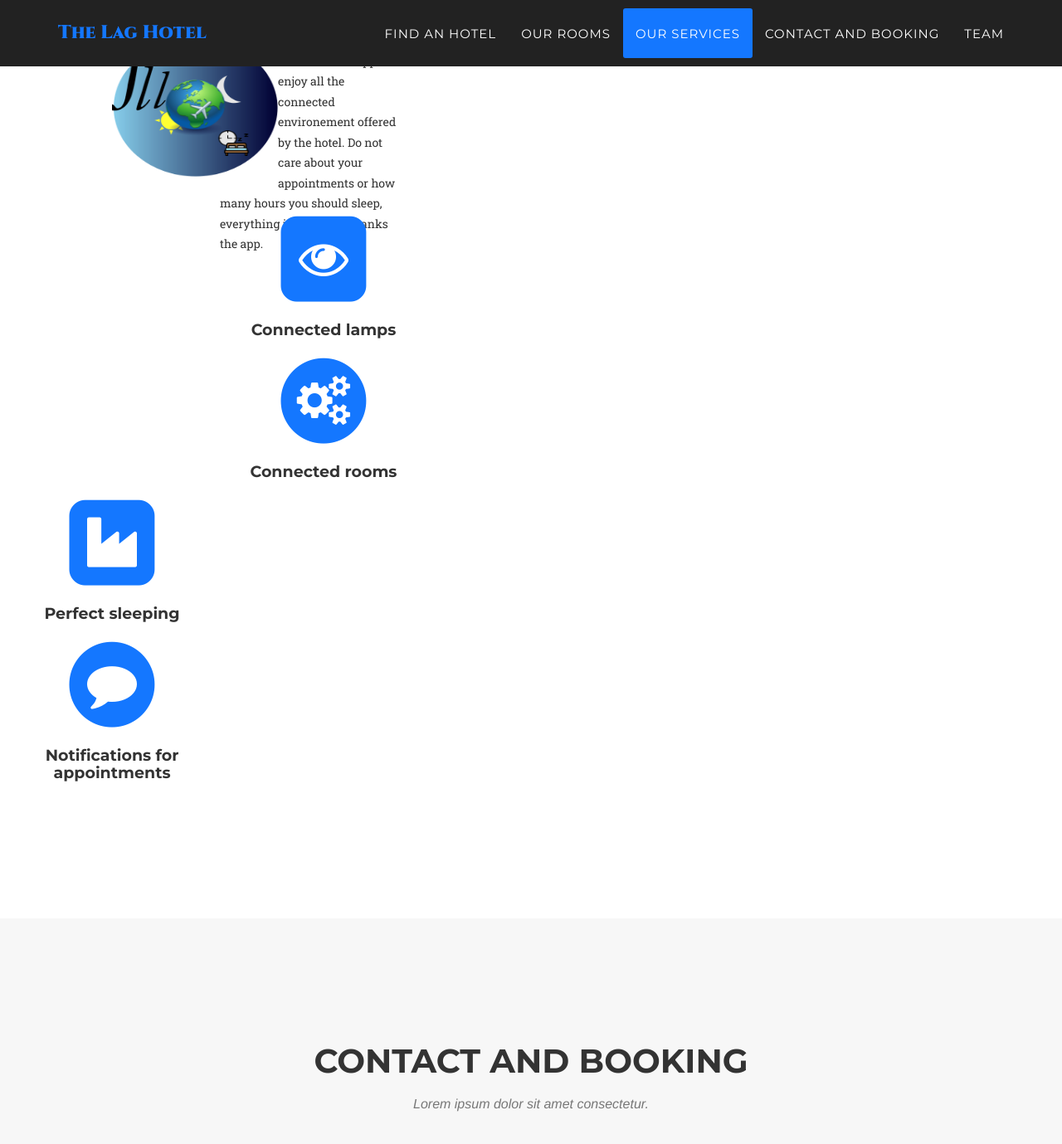
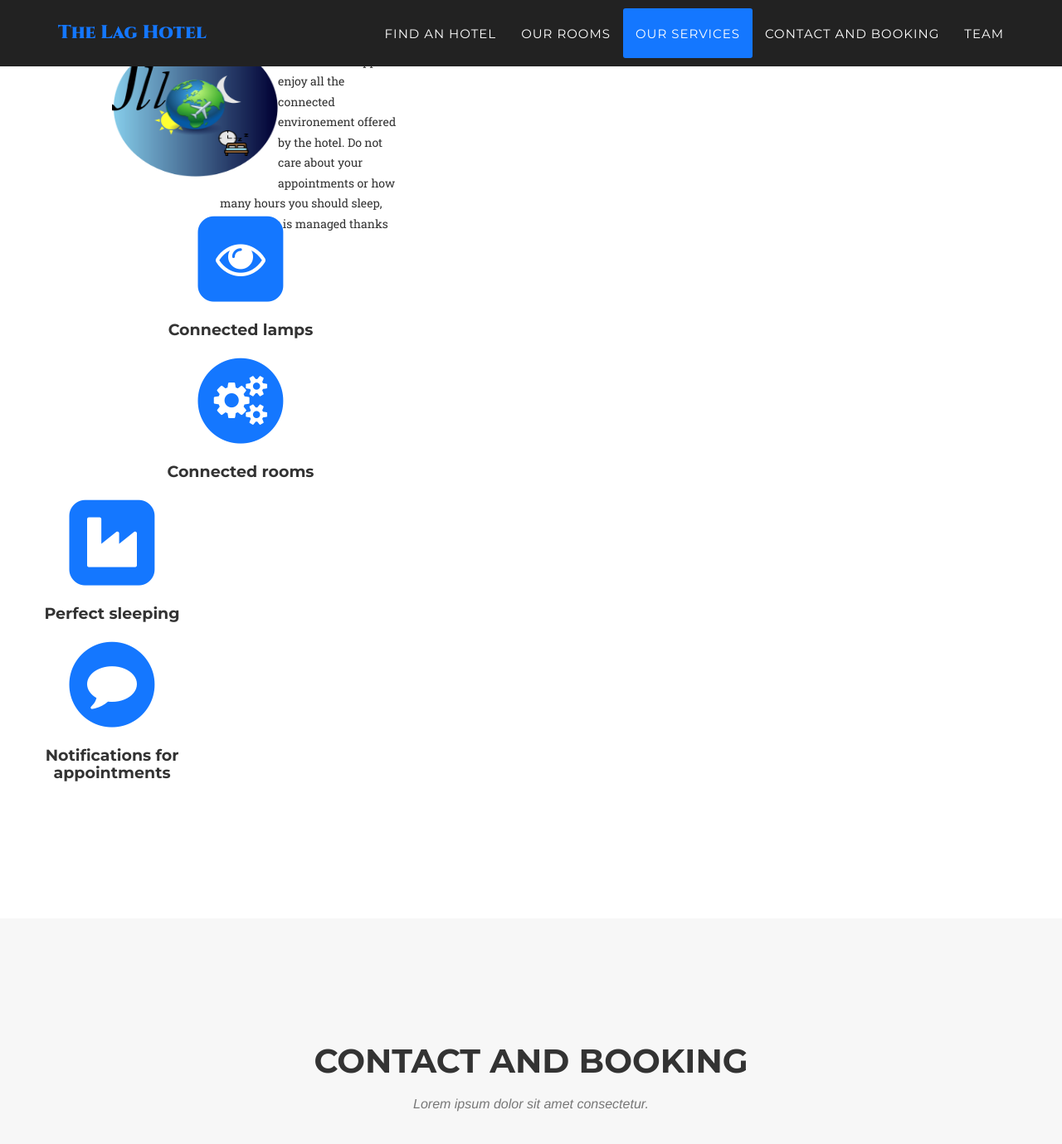
Before and after one commit to VincentGautier/Hotel-web-site, a Jekyll site: the page built from index.html, in a window 1280 px wide and 1400 px high, scrolled down 2676 px. Shown: the top 1379 px of the window at 83% size. Built offline with Jekyll 4.4.1, drawn with Linux system fonts in a browser that asks for light colours; some web fonts are replaced.

Commit message:
Update agency.css

```diff
--- a/_includes/css/agency.css
+++ b/_includes/css/agency.css
@@ -906,6 +906,6 @@ div#col_3 {
 }
 div#centre {
 
-	margin-right:500px;
+	margin-right:700px;
 
 }
```
